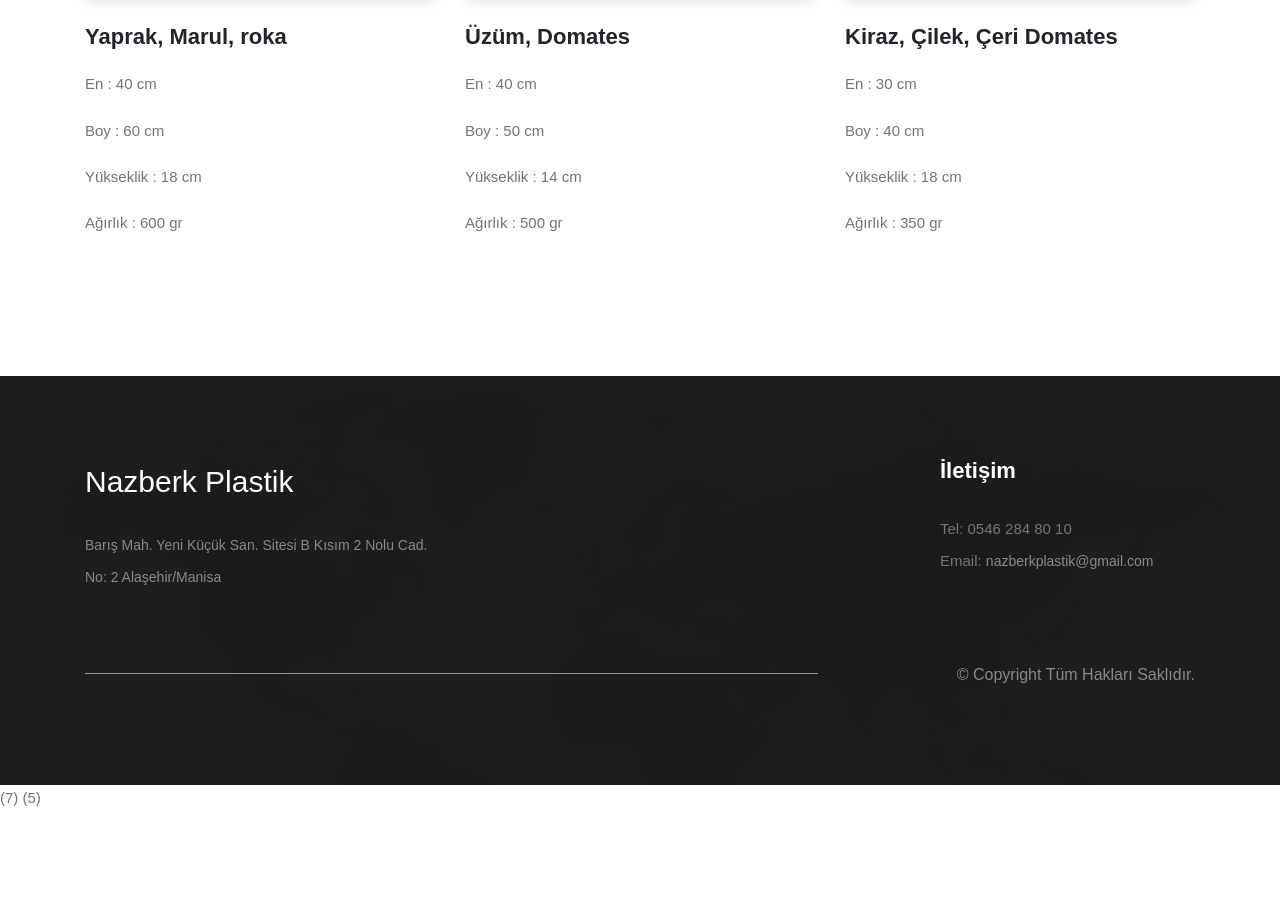
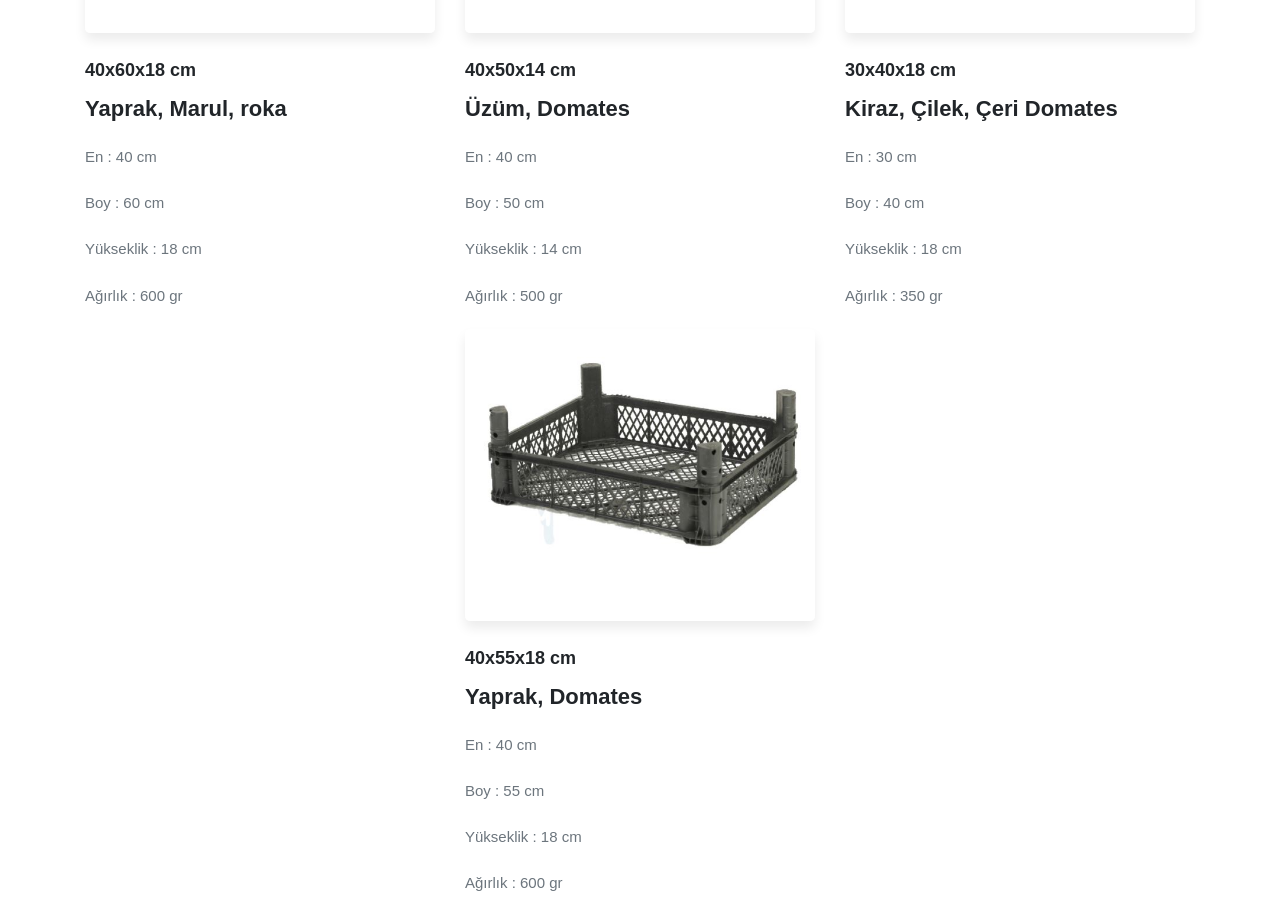
Before and after one commit to MuhammetKaval/Website, a plain HTML site: page tekkullanimlikksalar.html in a window 1280 px wide. Shown: the part 1571-2491 px from the top of the page. Before the commit the page ends 2382 px from the top, so only its background shows below. Drawn offline with Linux system fonts and the light colour scheme; a web font is replaced by a local one.

Commit message:
Tek kullanimlik kasalar eklendi

```diff
--- a/tekkullanimlikksalar.html
+++ b/tekkullanimlikksalar.html
@@ -137,6 +137,7 @@
                         </div>
                         <div class="single-blog">
                             <div class="blog-content">
+                                <h4 class="card-title">30x50x10 cm</h4>
                                 <h3 class="card-title">Şeftali, Ayva vb.</h3>
                                 <p>En : 30 cm</p>
                                 <p>Boy : 50 cm</p>
@@ -155,6 +156,7 @@
                         </div>
                         <div class="single-blog">
                             <div class="blog-content">
+                                <h4 class="card-title">30x50x11 cm</h4>
                                 <h3 class="card-title">Nar, Cennet Elması, Ayva</h3>
                                 <p>En : 30 cm</p>
                                 <p>Boy : 50 cm</p>
@@ -172,6 +174,7 @@
                         </div>
                         <div class="single-blog">
                             <div class="blog-content">
+                                <h4 class="card-title">30x50x12 cm</h4>
                                 <h3 class="card-title">Nar, Cennet Elması, Ayva</h3>
                                 <p>En : 30 cm</p>
                                 <p>Boy : 50 cm</p>
@@ -191,6 +194,7 @@
                         </div>
                         <div class="single-blog">
                             <div class="blog-content">
+                                <h4 class="card-title">40x60x18 cm</h4>
                                 <h3 class="card-title">Yaprak, Marul, roka</h3>
                                 <p>En : 40 cm</p>
                                 <p>Boy : 60 cm</p>
@@ -208,6 +212,7 @@
                         </div>
                         <div class="single-blog">
                             <div class="blog-content">
+                                <h4 class="card-title">40x50x14 cm</h4>
                                 <h3 class="card-title">Üzüm, Domates</h3>
                                 <p>En : 40 cm</p>
                                 <p>Boy : 50 cm</p>
@@ -225,11 +230,30 @@
                         </div>
                         <div class="single-blog">
                             <div class="blog-content">
+                                <h4 class="card-title">30x40x18 cm</h4>
                                 <h3 class="card-title">Kiraz, Çilek, Çeri Domates</h3>
                                 <p>En : 30 cm</p>
                                 <p>Boy : 40 cm</p>
                                 <p>Yükseklik : 18 cm</p>
                                 <p>Ağırlık : 350 gr</p>
+                            </div>
+                        </div>
+                    </div>
+                </div>
+
+                <div class="col-lg-4 col-md-6">
+                    <div class="blog-box">
+                        <div class="blog-img-box">
+                            <img src="images/TekKullanimlikKasalar/405518-cm.jpg" alt="" class="img-fluid blog-img">
+                        </div>
+                        <div class="single-blog">
+                            <div class="blog-content">
+                                <h4 class="card-title">40x55x18 cm</h4>
+                                <h3 class="card-title">Yaprak, Domates</h3>
+                                <p>En : 40 cm</p>
+                                <p>Boy : 55 cm</p>
+                                <p>Yükseklik : 18 cm</p>
+                                <p>Ağırlık : 600 gr</p>
                             </div>
                         </div>
                     </div>
```
Also changed, not shown: images/TekKullanimlikKasalar/405518-cm.jpg (added).
